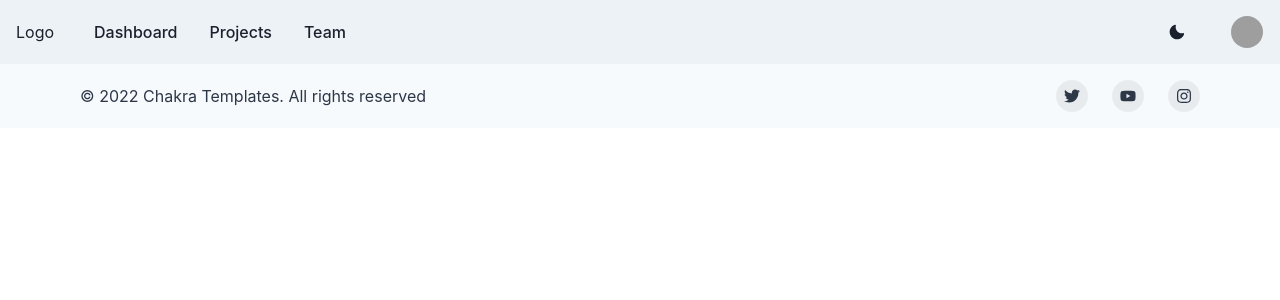
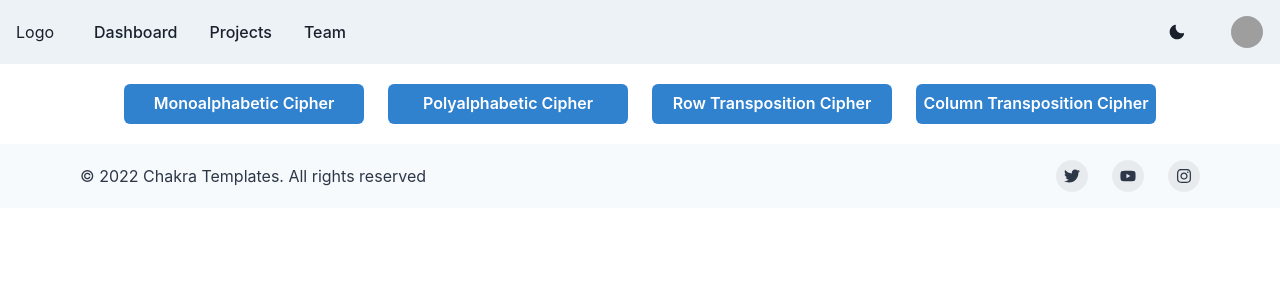
Before and after one commit to piru72/PortfolioWebsite, a React (Vite) app: page / in a window 1280 px wide. Shown: the top 300 px of the page. Built offline with nearby package versions, Linux system fonts and the light colour scheme; grey boxes are pictures that could not be loaded.

Commit message:
Added cipher options

```diff
--- a/src/App.tsx
+++ b/src/App.tsx
@@ -1,15 +1,16 @@
 import { useState } from 'react'
-import reactLogo from './assets/react.svg'
-import viteLogo from '/vite.svg'
 import './App.css'
 import { Box } from '@chakra-ui/react'
+
+import CipherOptions from './components/CipherOptions'
 function App() {
-  const [count, setCount] = useState(0)
+
 
   return (
 
     <Box>
 
+      <CipherOptions />
 
     </Box>
 
--- /dev/null
+++ b/src/components/CipherOptions.tsx
@@ -0,0 +1,19 @@
+'use client'
+
+import { Box, ButtonGroup, Button, Flex } from '@chakra-ui/react'
+
+export default function CipherOptions(onButtonClick: any) {
+    return (
+
+        <Flex alignItems="center" justifyContent="center"  >
+            <Box mt={5} mb={5}>
+                <ButtonGroup gap='4' display={'flex'} flexWrap={'wrap'}  >
+                    <Button w="15rem" colorScheme='blue' onClick={() => onButtonClick('monoalphabetic')}>Monoalphabetic Cipher</Button>
+                    <Button w="15rem" colorScheme='blue' onClick={() => onButtonClick('polyalphabetic')}>Polyalphabetic Cipher</Button>
+                    <Button w="15rem" colorScheme='blue' onClick={() => onButtonClick('rowtransposition')}>Row Transposition Cipher</Button>
+                    <Button w="15rem" colorScheme='blue' onClick={() => onButtonClick('columntransposition')}>Column Transposition Cipher</Button>
+                </ButtonGroup>
+            </Box>
+        </Flex>
+    )
+}
```
